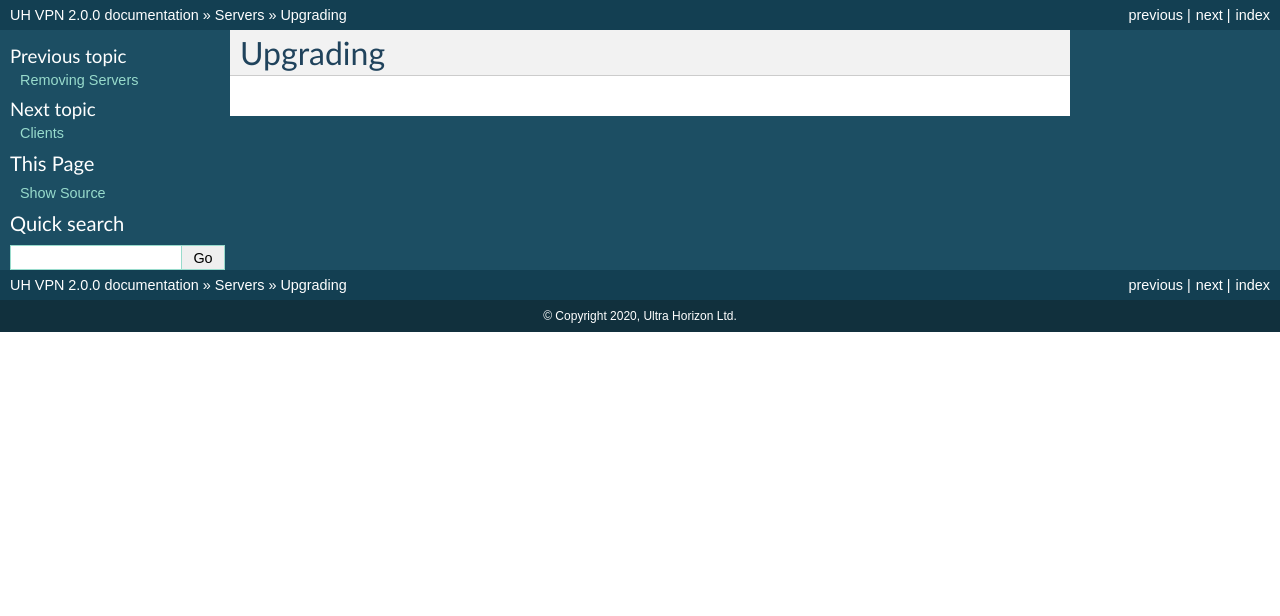
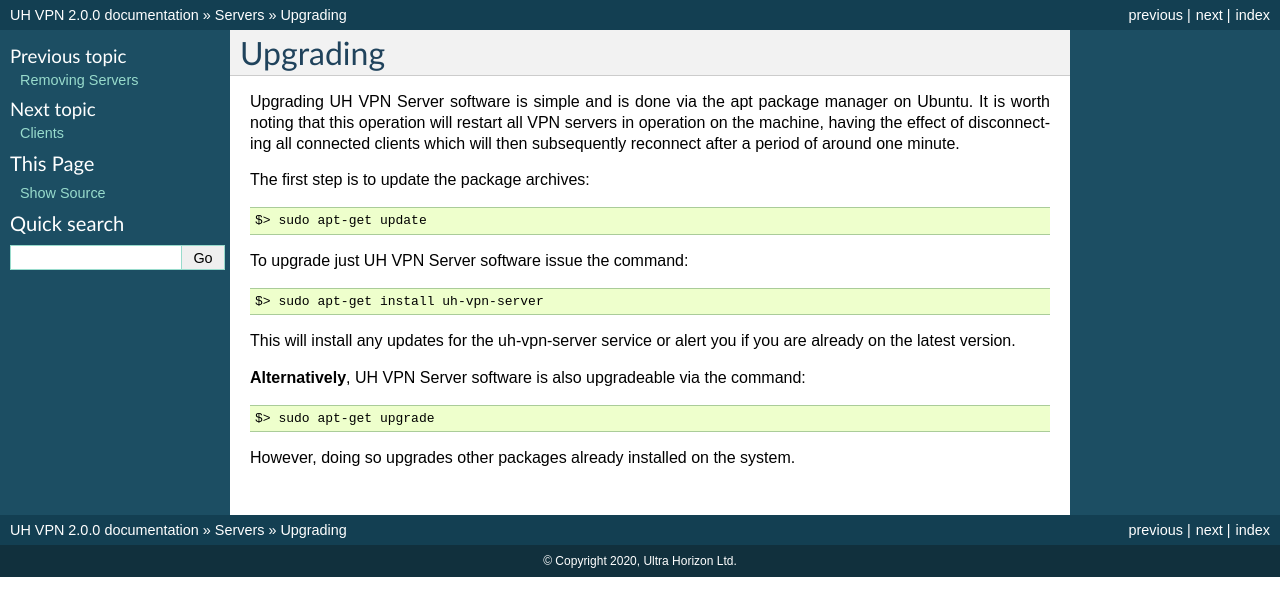
Before and after one commit to ultrahorizon/UH-VPN-Docs, a Sphinx documentation site: the page built from source/servers/upgrading.rst, in a window 1280 px wide. Shown: the top 616 px of the page. Built offline with Sphinx 7.4.7, drawn with Linux system fonts in a browser that asks for light colours; pages that are not in the unit, such as notebooks, are missing from menus.

Commit message:
Add documentation for upgrading servers

```diff
--- a/source/servers/upgrading.rst
+++ b/source/servers/upgrading.rst
@@ -1,2 +1,30 @@
 Upgrading
 =========
+
+Upgrading UH VPN Server software is simple and is done via the apt package manager on Ubuntu.
+It is worth noting that this operation will restart all VPN servers in operation on the machine,
+having the effect of disconnecting all connected clients which will then subsequently reconnect
+after a period of around one minute.
+
+The first step is to update the package archives:
+
+.. code-block:: bash
+
+    $> sudo apt-get update
+
+To upgrade just UH VPN Server software issue the command:
+
+.. code-block:: bash
+
+    $> sudo apt-get install uh-vpn-server
+
+This will install any updates for the uh-vpn-server service or alert you if you are already
+on the latest version.
+
+**Alternatively**, UH VPN Server software is also upgradeable via the command:
+
+.. code-block:: bash
+
+    $> sudo apt-get upgrade
+
+However, doing so upgrades other packages already installed on the system.
```
